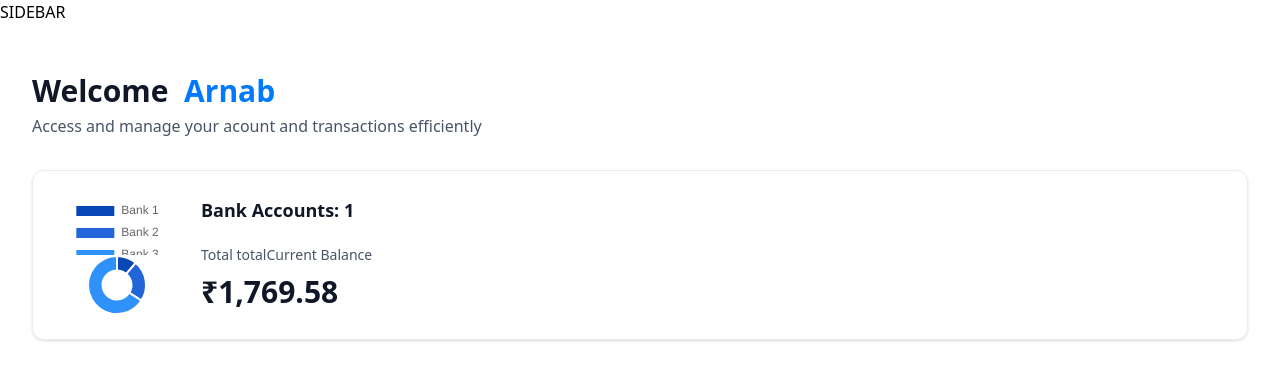
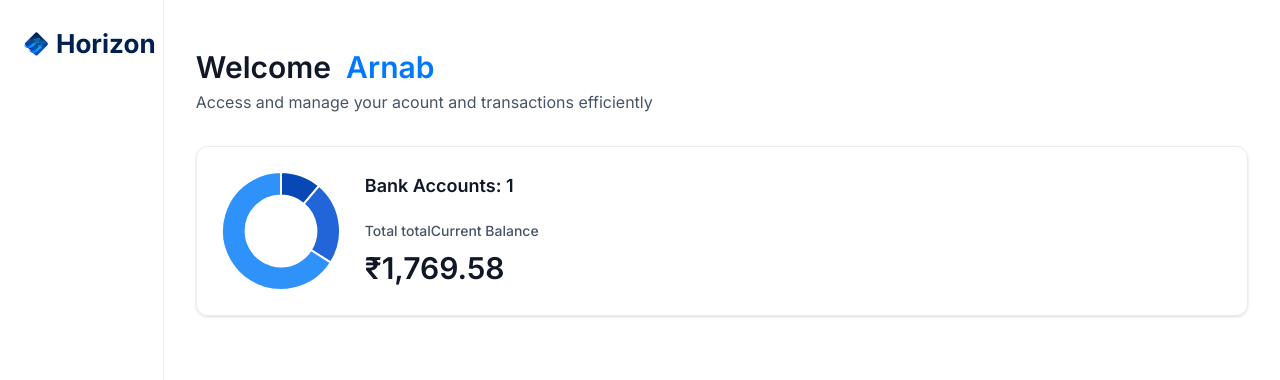
Before and after one commit to SenArnab/cyber-bank, a Next.js app: page / in a window 1280 px wide. Shown: the top 380 px of the page. Built offline with nearby package versions, Linux system fonts and the light colour scheme.

Commit message:
implement sidebar and doughnut component

```diff
--- a/app/(root)/layout.tsx
+++ b/app/(root)/layout.tsx
@@ -1,11 +1,15 @@
+import Sidebar from "@/components/Sidebar";
+
 export default function RootLayout({
   children,
 }: Readonly<{
   children: React.ReactNode;
 }>) {
+
+  const loggedIn = {firstName : 'Arnab', lastName: 'Sen'};
   return (
-   <main>
-    SIDEBAR
+   <main className="flex h-screen w-full font-inter">
+    < Sidebar user={loggedIn}/>
     {children}
    </main>
   );
--- a/components/DoughnutChart.tsx
+++ b/components/DoughnutChart.tsx
@@ -18,7 +18,17 @@
     ],
     labels: ['Bank 1', 'Bank 2', 'Bank 3']
   }
-  return <Doughnut data={data} />
+  return <Doughnut
+    data={data}
+    options={{
+      cutout: '60%',
+      plugins: {
+        legend: {
+          display: false
+        }
+      }
+    }}
+  />
 }
 
 export default DoughnutChart
--- /dev/null
+++ b/components/Sidebar.tsx
@@ -0,0 +1,23 @@
+import Image from "next/image"
+import Link from "next/link"
+
+const Sidebar = ({user} : SiderbarProps) => {
+  return (
+    <section className="sidebar">
+        <nav className="flex flex-col gap-4">
+        <Link href="/" className="mb-12 cursor-pointer flex items-center gap-2">
+          <Image
+            src="/icons/logo.svg"
+            width={34}
+            height={34}
+            alt="Horizon logo"
+            className="size-[24px] max-xl:size-14"
+          />
+          <h1 className="sidebar-logo">Horizon</h1>
+        </Link>
+        </nav>
+    </section>
+  )
+}
+
+export default Sidebar
```
